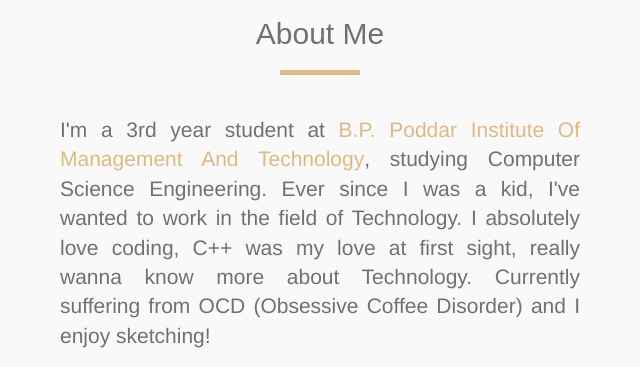
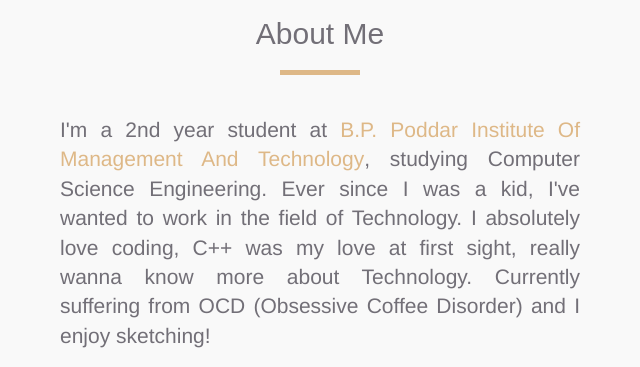
Before and after one commit to shreyakoley020102/Know-Me, a plain HTML site: page index.html in a window 1280 px wide. Shown: the part 1052-1419 px from the top of the page, 320-960 px from the left. Drawn offline with nearby package versions, Linux system fonts and the light colour scheme; files whose address does not match are found by name.

Commit message:
Add files via upload

```diff
--- a/index.html
+++ b/index.html
@@ -92,7 +92,7 @@
           <hr>
 
 
-          <p class="lead">I'm a 3rd year student at <span>B.P. Poddar Institute Of Management And Technology</span>, studying Computer Science Engineering. Ever since I was a kid, I've wanted to work in the field of Technology. I absolutely love coding, C++ was my love at first sight, really wanna know more about Technology. Currently suffering from OCD (Obsessive Coffee Disorder) and I enjoy sketching!</p>
+          <p class="lead">I'm a 2nd year student at <span>B.P. Poddar Institute Of Management And Technology</span>, studying Computer Science Engineering. Ever since I was a kid, I've wanted to work in the field of Technology. I absolutely love coding, C++ was my love at first sight, really wanna know more about Technology. Currently suffering from OCD (Obsessive Coffee Disorder) and I enjoy sketching!</p>
 
           <p class="u-center-text u-margin-top-huge"><a href="mailto:shreyakoley02@gmail.com" class="btn btn--green">Contact Me!</a></p>
         </div><!-- /col-md-6 -->
```
Also changed, not shown: images/5.png (added).
